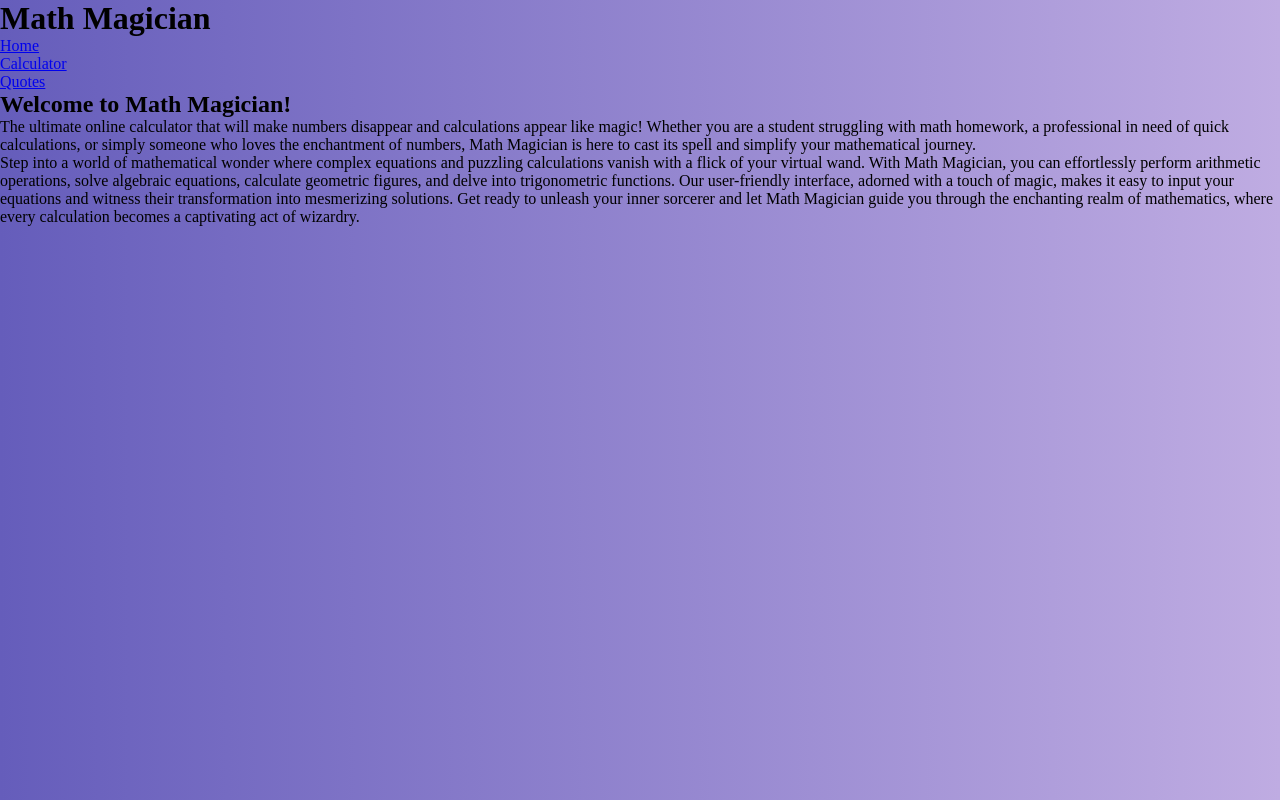
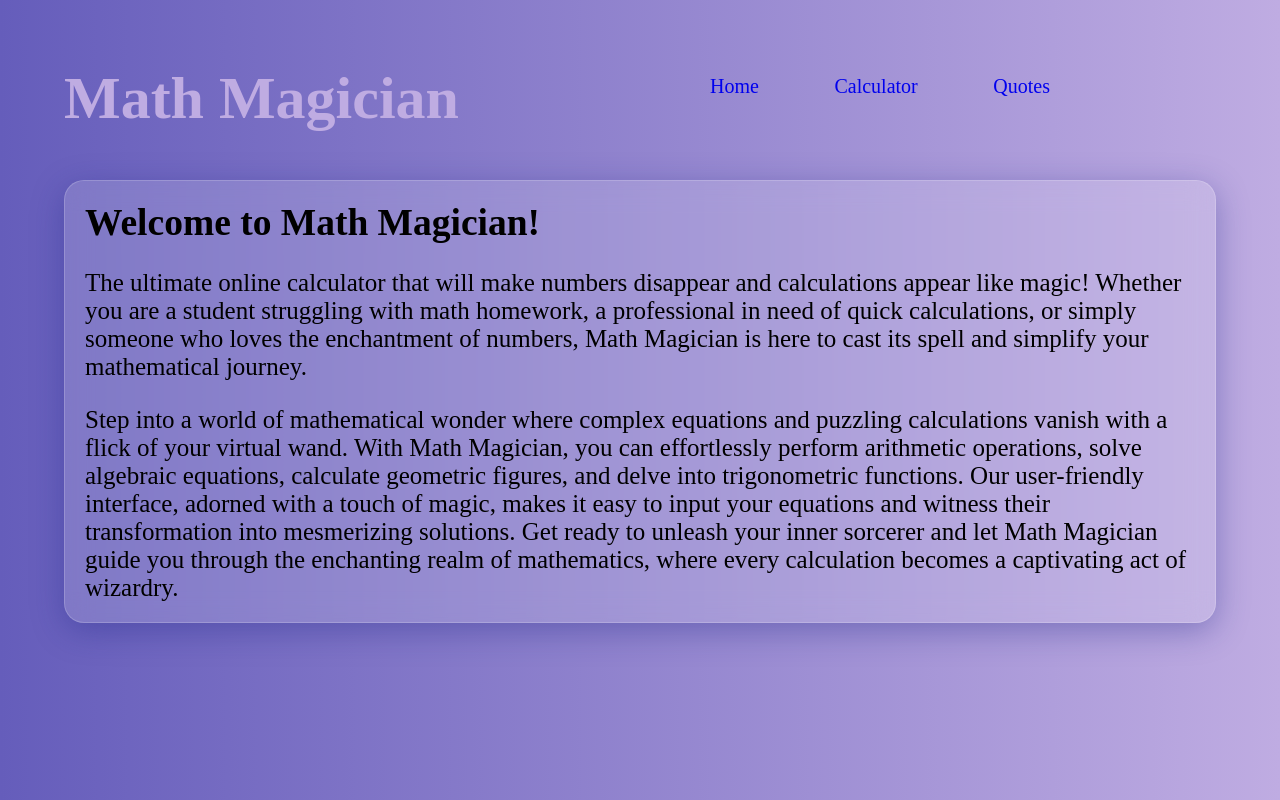
Before and after one commit to lilskyex0x/Math_Magicians, a React (Create React App) app: page / in a window 1280 px wide. Built offline with nearby package versions, Linux system fonts and the light colour scheme.

Commit message:
Add styling for each page

```diff
--- a/src/style.css
+++ b/src/style.css
@@ -2,15 +2,62 @@
   margin: 0;
   padding: 0;
   box-sizing: border-box;
+  list-style: none;
+  text-decoration: none;
 }
 
 body {
   background: linear-gradient(to right, #655dbb, #bface2);
 }
 
+.layout {
+  height: 80%;
+  align-items: center;
+  display: flex;
+  justify-content: center;
+}
+
+.wrapper {
+  height: 100vh;
+  padding: 4rem;
+}
+
+.wrapper h1 {
+  font-size: 60px;
+  color: #bface2;
+  cursor: pointer;
+}
+
+.navbar {
+  font-size: 20px;
+  width: 340px;
+  position: absolute;
+  list-style: none;
+  top: 75px;
+  right: 230px;
+}
+
+.navItems {
+  display: flex;
+  justify-content: space-between;
+}
+
+.home {
+  font-size: 25px;
+  display: flex;
+  flex-direction: column;
+  gap: 25px;
+  padding: 20px;
+  background: rgba(255, 255, 255, 0.15);
+  box-shadow: 0 8px 32px 0 rgba(31, 38, 135, 0.37);
+  backdrop-filter: blur(14px);
+  -webkit-backdrop-filter: blur(14px);
+  border-radius: 20px;
+  border: 1px solid rgba(255, 255, 255, 0.18);
+}
+
 .calc__grid {
   display: grid;
-  margin-top: 6rem;
   justify-content: center;
 }
 
@@ -44,13 +91,13 @@ body {
 }
 
 .output {
-  grid-column: 1 / -1;
   background-color: rgba(0, 0, 0, 0.65);
   display: flex;
   flex-direction: column;
   align-items: flex-end;
   justify-content: space-around;
   padding: 0.75rem;
+  margin: 0 5rem 0 5rem;
   word-wrap: break-word;
   word-break: break-all;
 }
@@ -61,7 +108,6 @@ body {
 }
 
 .quoteContainer {
-  margin-top: 5rem;
   padding: 0 5rem;
   height: 6rem;
   display: flex;
```
